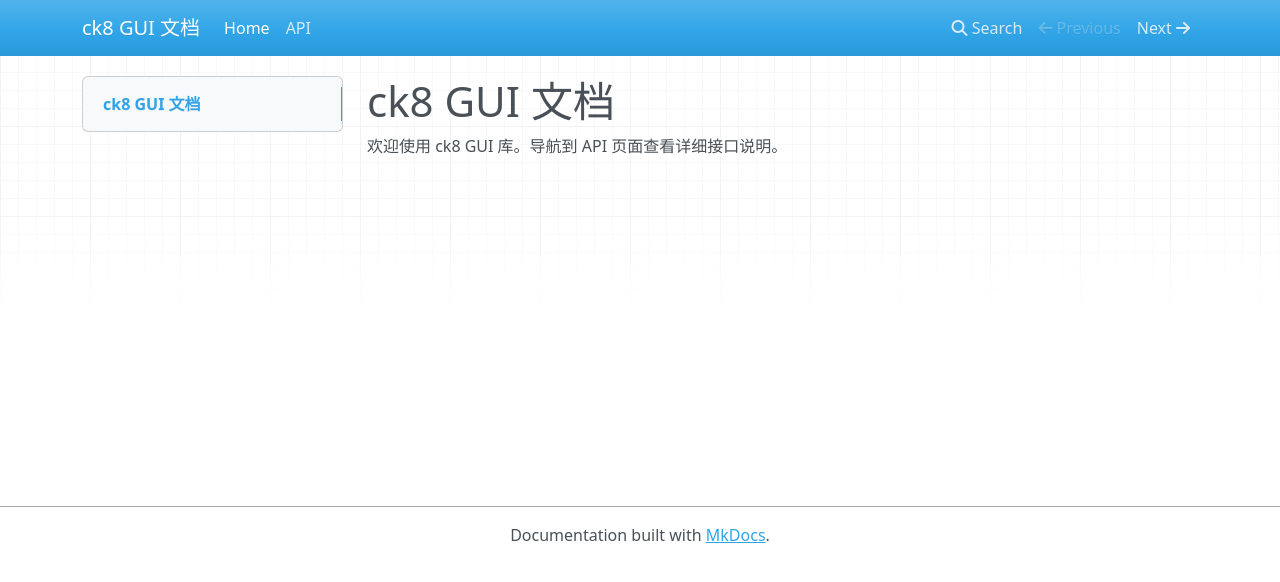
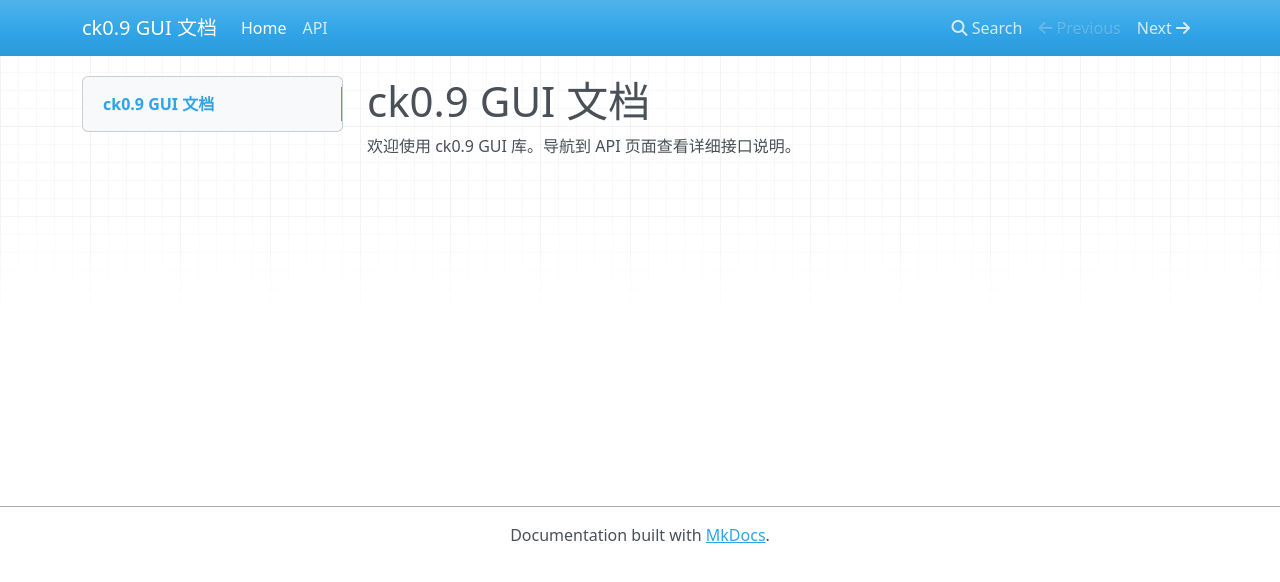
Before and after one commit to laobu-python/ck, an MkDocs documentation site: the page built from docs/index.md, in a window 1280 px wide. Shown: the top 582 px of the page. Built offline with MkDocs 1.6.1, drawn with Linux system fonts in a browser that asks for light colours; nearby versions of some CDN libraries.

Commit message:
项目更名 ck8 -> ck0.9：更新文档/启动器/教程中的名称引用

```diff
--- a/_smoke_test.py
+++ b/_smoke_test.py
@@ -132,7 +132,7 @@ check("searchable_list.set_items", set_items_test)
 import tempfile, os
 def export_csv_test():
     c, t = app.create_table(headers=["姓名", "分数"], rows=[("小明", 92), ("小红", 88)])
-    p = os.path.join(tempfile.gettempdir(), "ck8_export_test.csv")
+    p = os.path.join(tempfile.gettempdir(), "ck0.9_export_test.csv")
     res = app.export_table_csv(t, file_path=p)
     ok = res == p and os.path.exists(p)
     if os.path.exists(p):
@@ -143,7 +143,7 @@ def export_csv_test():
     return ok
 check("export_table_csv", export_csv_test)
 def save_csv_test():
-    p = os.path.join(tempfile.gettempdir(), "ck8_save_test.csv")
+    p = os.path.join(tempfile.gettempdir(), "ck0.9_save_test.csv")
     res = app.save_data_csv([(1, 2), (3, 4)], headers=["x", "y"], file_path=p)
     ok = res == p and os.path.exists(p)
     if os.path.exists(p):
@@ -151,7 +151,7 @@ def save_csv_test():
     return ok
 check("save_data_csv", save_csv_test)
 def save_json_test():
-    p = os.path.join(tempfile.gettempdir(), "ck8_save_test.json")
+    p = os.path.join(tempfile.gettempdir(), "ck0.9_save_test.json")
     res = app.save_data_json({"姓名": "张三", "分数": [1, 2]}, file_path=p)
     ok = res == p and os.path.exists(p)
     if os.path.exists(p):
--- a/docs/api.md
+++ b/docs/api.md
@@ -1,4 +1,4 @@
-# API 参考（自动导出） - ck8 GUI
+# API 参考（自动导出） - ck0.9 GUI
 
 下面列出库中主要类和方法的参数、默认值与返回值说明（便于在文档站点中查看）。
 
--- a/docs/index.md
+++ b/docs/index.md
@@ -1,3 +1,3 @@
-# ck8 GUI 文档
+# ck0.9 GUI 文档
 
-欢迎使用 ck8 GUI 库。导航到 API 页面查看详细接口说明。
+欢迎使用 ck0.9 GUI 库。导航到 API 页面查看详细接口说明。
--- a/launcher.py
+++ b/launcher.py
@@ -1,5 +1,5 @@
 # launcher.py —— 新手启动器
-"""ck8 新手启动器：一个窗口三个大按钮，双击即可选择进入演示 / 教程 / 文档。
+"""ck0.9 新手启动器：一个窗口三个大按钮，双击即可选择进入演示 / 教程 / 文档。
 
 用法:
     python launcher.py              打开启动器界面
@@ -33,7 +33,7 @@ def _run_demo():
 
 def main():
     global app
-    app = MainWindow("ck8 新手启动器", 500, 360)
+    app = MainWindow("ck0.9 新手启动器", 500, 360)
     app.center_window()
 
     if '--tutorial' in sys.argv:
@@ -42,7 +42,7 @@ def main():
         app.run()
         return
 
-    app.label_ck("👋 欢迎使用 ck8 GUI 库", tsize=22)
+    app.label_ck("👋 欢迎使用 ck0.9 GUI 库", tsize=22)
 
     def _make_button(text, color, command):
         b = tk.Button(app.scrollable_frame, text=text, font=('Microsoft YaHei', 13, 'bold'),
--- a/mkdocs.yml
+++ b/mkdocs.yml
@@ -1,4 +1,4 @@
-site_name: ck8 GUI 文档
+site_name: ck0.9 GUI 文档
 nav:
   - Home: index.md
   - API: api.md
--- a/sphinx_docs/index.rst
+++ b/sphinx_docs/index.rst
@@ -1,4 +1,4 @@
-ck8 GUI
+ck0.9 GUI
 ======
 
 .. toctree::
```
Also changed, not shown: 新手教程.md (+7 -7 lines), 7 other files.
